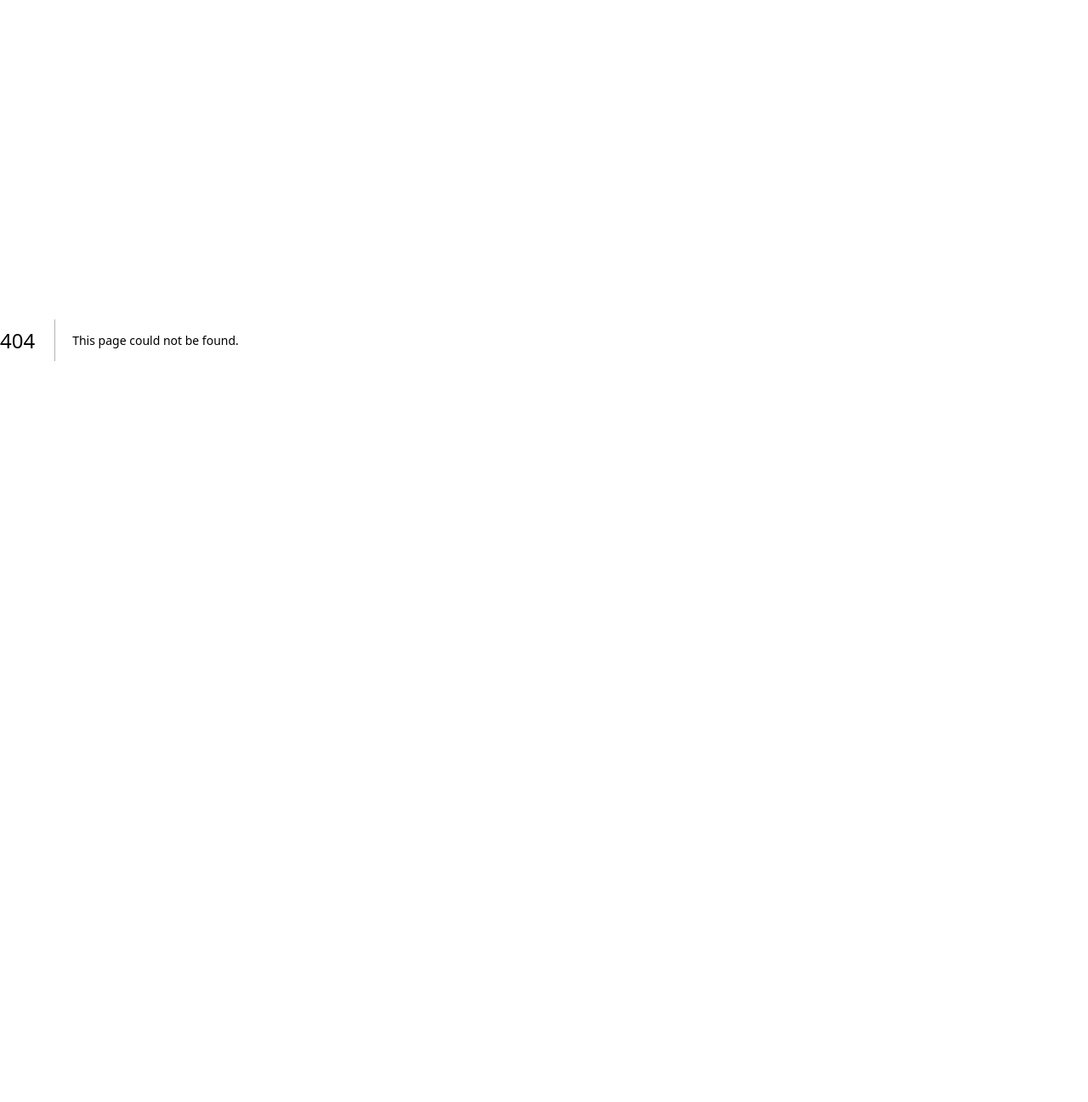
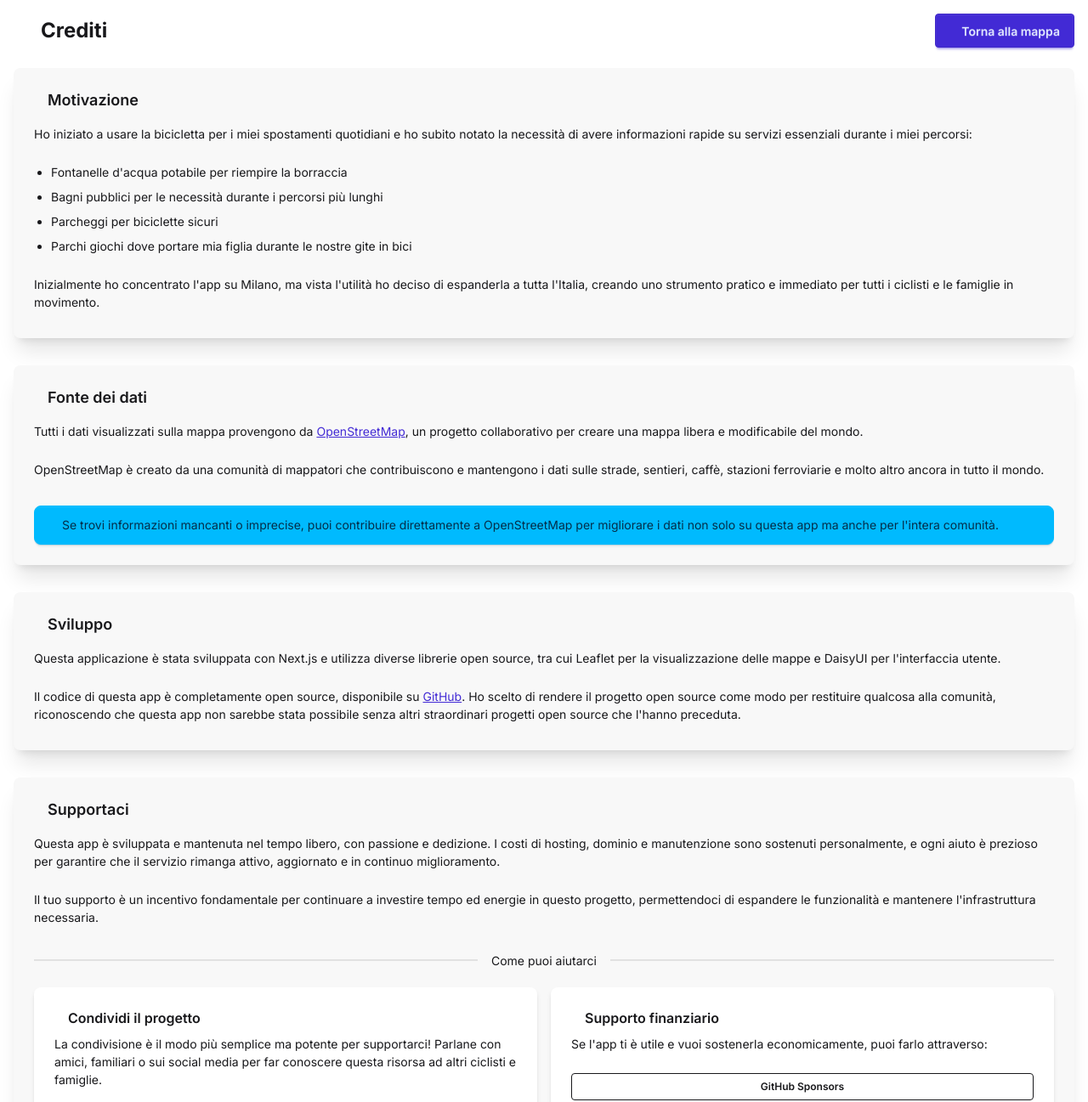
Before and after one commit to matitalatina/fontanelle, a Next.js app: page /credits in a window 1280 px wide. Before the commit this address had no page. Shown: the top 1297 px of the page at 85% size. Before the commit the page ends 800 px from the top, so only its background shows below. Built offline with nearby package versions, Linux system fonts and the light colour scheme.

Commit message:
Add Credits page and update navigation in App component
- Introduced a new CreditsPage component that provides information about the app's motivation, data sources, development, and support options.
- Updated the App component to include a link to the new Credits page for improved user navigation.

```diff
--- /dev/null
+++ b/src/app/credits/page.tsx
@@ -0,0 +1,224 @@
+"use client";
+
+import { useRouter } from "next/navigation";
+import { shareApp, useTooltip } from "@/components/ShareAppMenuItem";
+
+export default function CreditsPage() {
+  const router = useRouter();
+  const { tooltipIsOpen, showTooltip } = useTooltip();
+
+  return (
+    <div className="container mx-auto p-4">
+      <div className="flex justify-between items-center mb-6 ml-6">
+        <h1 className="text-2xl font-bold">
+          <i className="fa-solid fa-info-circle mr-2"></i>
+          Crediti
+        </h1>
+        <button onClick={() => router.push("/")} className="btn btn-primary">
+          <i className="fa-solid fa-arrow-left mr-2"></i>
+          Torna alla mappa
+        </button>
+      </div>
+
+      <div className="card bg-base-200 shadow-xl mb-8">
+        <div className="card-body">
+          <h2 className="card-title">
+            <i className="fas fa-bicycle text-primary mr-2"></i>
+            Motivazione
+          </h2>
+          <p className="py-2">
+            Ho iniziato a usare la bicicletta per i miei spostamenti quotidiani
+            e ho subito notato la necessità di avere informazioni rapide su
+            servizi essenziali durante i miei percorsi:
+          </p>
+          <ul className="list-disc pl-5 space-y-2 py-2">
+            <li>Fontanelle d&apos;acqua potabile per riempire la borraccia</li>
+            <li>
+              Bagni pubblici per le necessità durante i percorsi più lunghi
+            </li>
+            <li>Parcheggi per biciclette sicuri</li>
+            <li>
+              Parchi giochi dove portare mia figlia durante le nostre gite in
+              bici
+            </li>
+          </ul>
+          <p className="py-2">
+            Inizialmente ho concentrato l&apos;app su Milano, ma vista
+            l&apos;utilità ho deciso di espanderla a tutta l&apos;Italia,
+            creando uno strumento pratico e immediato per tutti i ciclisti e le
+            famiglie in movimento.
+          </p>
+        </div>
+      </div>
+
+      <div className="card bg-base-200 shadow-xl mb-8">
+        <div className="card-body">
+          <h2 className="card-title">
+            <i className="fas fa-database text-primary mr-2"></i>
+            Fonte dei dati
+          </h2>
+          <p className="py-2">
+            Tutti i dati visualizzati sulla mappa provengono da{" "}
+            <a
+              href="https://www.openstreetmap.org/"
+              target="_blank"
+              rel="noopener noreferrer"
+              className="link link-primary"
+            >
+              OpenStreetMap
+            </a>
+            , un progetto collaborativo per creare una mappa libera e
+            modificabile del mondo.
+          </p>
+          <p className="py-2">
+            OpenStreetMap è creato da una comunità di mappatori che
+            contribuiscono e mantengono i dati sulle strade, sentieri, caffè,
+            stazioni ferroviarie e molto altro ancora in tutto il mondo.
+          </p>
+          <div className="alert alert-info mt-4">
+            <i className="fas fa-lightbulb"></i>
+            <span>
+              Se trovi informazioni mancanti o imprecise, puoi contribuire
+              direttamente a OpenStreetMap per migliorare i dati non solo su
+              questa app ma anche per l&apos;intera comunità.
+            </span>
+          </div>
+        </div>
+      </div>
+
+      <div className="card bg-base-200 shadow-xl mb-8">
+        <div className="card-body">
+          <h2 className="card-title">
+            <i className="fas fa-code text-primary mr-2"></i>
+            Sviluppo
+          </h2>
+          <p className="py-2">
+            Questa applicazione è stata sviluppata con Next.js e utilizza
+            diverse librerie open source, tra cui Leaflet per la visualizzazione
+            delle mappe e DaisyUI per l&apos;interfaccia utente.
+          </p>
+          <p className="py-2">
+            Il codice di questa app è completamente open source, disponibile su{" "}
+            <a
+              href="https://github.com/matitalatina/fontanelle"
+              target="_blank"
+              rel="noopener noreferrer"
+              className="link link-primary"
+            >
+              GitHub
+            </a>
+            . Ho scelto di rendere il progetto open source come modo per
+            restituire qualcosa alla comunità, riconoscendo che questa app non
+            sarebbe stata possibile senza altri straordinari progetti open
+            source che l&apos;hanno preceduta.
+          </p>
+        </div>
+      </div>
+
+      <div className="card bg-base-200 shadow-xl mb-8">
+        <div className="card-body">
+          <h2 className="card-title">
+            <i className="fas fa-heart text-primary mr-2"></i>
+            Supportaci
+          </h2>
+          <p className="py-2">
+            Questa app è sviluppata e mantenuta nel tempo libero, con passione e
+            dedizione. I costi di hosting, dominio e manutenzione sono sostenuti
+            personalmente, e ogni aiuto è prezioso per garantire che il servizio
+            rimanga attivo, aggiornato e in continuo miglioramento.
+          </p>
+          <p className="py-2">
+            Il tuo supporto è un incentivo fondamentale per continuare a
+            investire tempo ed energie in questo progetto, permettendoci di
+            espandere le funzionalità e mantenere l&apos;infrastruttura
+            necessaria.
+          </p>
+
+          <div className="divider">Come puoi aiutarci</div>
+
+          <div className="grid grid-cols-1 md:grid-cols-2 gap-4">
+            <div className="card bg-base-100 shadow-md">
+              <div className="card-body">
+                <h3 className="card-title text-base">
+                  <i className="fas fa-share-alt text-info mr-2"></i>
+                  Condividi il progetto
+                </h3>
+                <p className="mb-4">
+                  La condivisione è il modo più semplice ma potente per
+                  supportarci! Parlane con amici, familiari o sui social media
+                  per far conoscere questa risorsa ad altri ciclisti e famiglie.
+                </p>
+                <div className="flex flex-col gap-2">
+                  <div
+                    className={`${
+                      tooltipIsOpen ? "tooltip tooltip-open" : ""
+                    } tooltip-bottom w-full`}
+                    data-tip="Link copiato"
+                  >
+                    <button
+                      onClick={() => shareApp(showTooltip)}
+                      className="btn btn-outline btn-sm w-full"
+                    >
+                      <i className="fa-solid fa-share-nodes mr-2"></i>
+                      Condividi App
+                    </button>
+                  </div>
+                </div>
+              </div>
+            </div>
+
+            <div className="card bg-base-100 shadow-md">
+              <div className="card-body">
+                <h3 className="card-title text-base">
+                  <i className="fas fa-donate text-success mr-2"></i>
+                  Supporto finanziario
+                </h3>
+                <p className="mb-4">
+                  Se l&apos;app ti è utile e vuoi sostenerla economicamente,
+                  puoi farlo attraverso:
+                </p>
+                <div className="flex flex-col gap-2">
+                  <a
+                    href="https://github.com/sponsors/matitalatina"
+                    target="_blank"
+                    rel="noopener noreferrer"
+                    className="btn btn-outline btn-sm"
+                  >
+                    <i className="fab fa-github mr-2"></i>
+                    GitHub Sponsors
+                  </a>
+                  <a
+                    href="https://www.buymeacoffee.com/mattianatali"
+                    target="_blank"
+                    rel="noopener noreferrer"
+                    className="btn btn-outline btn-sm"
+                  >
+                    <i className="fas fa-coffee mr-2"></i>
+                    Buy Me A Coffee
+                  </a>
+                  <a
+                    href="https://paypal.me/mattianatali"
+                    target="_blank"
+                    rel="noopener noreferrer"
+                    className="btn btn-outline btn-sm"
+                  >
+                    <i className="fab fa-paypal mr-2"></i>
+                    PayPal
+                  </a>
+                </div>
+              </div>
+            </div>
+          </div>
+
+          <div className="alert alert-success mt-6">
+            <i className="fas fa-heart"></i>
+            <span>
+              Ogni contributo, grande o piccolo, fa la differenza. Grazie per
+              supportare questo progetto open source!
+            </span>
+          </div>
+        </div>
+      </div>
+    </div>
+  );
+}
--- a/src/components/App.tsx
+++ b/src/components/App.tsx
@@ -45,6 +45,11 @@ export default function App() {
               <i className="fa-solid fa-book-open mr-2"></i> Legenda
             </Link>
           </li>
+          <li>
+            <Link href="/credits">
+              <i className="fa-solid fa-info-circle mr-2"></i> Crediti
+            </Link>
+          </li>
           <div className="flex-1"></div>
           <ShareAppMenuItem />
         </ul>
--- a/src/components/ShareAppMenuItem.tsx
+++ b/src/components/ShareAppMenuItem.tsx
@@ -1,6 +1,6 @@
 "use client";
 
-import { use, useEffect, useState } from "react";
+import { useState } from "react";
 
 type ShareData = {
   title: string;
@@ -16,7 +16,7 @@ function canBrowserShareData(data: ShareData): boolean {
   return navigator.canShare(data);
 }
 
-function shareApp(showTooltip: () => void) {
+export function shareApp(showTooltip: () => void) {
   const shareData: ShareData = {
     title: "Fontanelle in Italia",
     text: "Trova velocemente dove bere in Italia",
@@ -33,7 +33,7 @@ function shareApp(showTooltip: () => void) {
   }
 }
 
-function useTooltip() {
+export function useTooltip() {
   const [tooltipIsOpen, setTooltipIsOpen] = useState(false);
 
   function showTooltip() {
```
